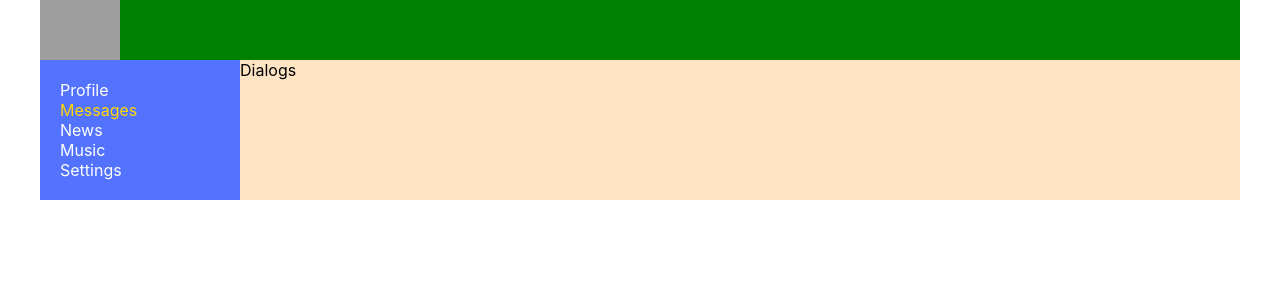
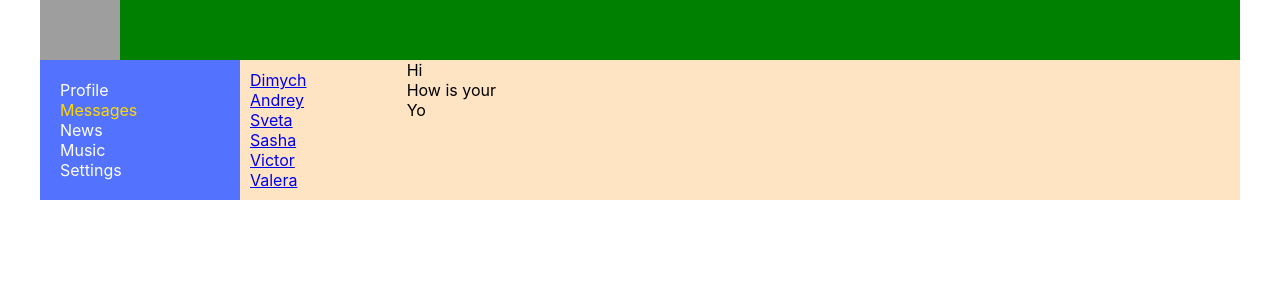
Before and after one commit to Yaha626/React-Social-Network, a React (Create React App) app: page /Dialogs in a window 1280 px wide. Shown: the top 300 px of the page. Built offline with nearby package versions, Linux system fonts and the light colour scheme; grey boxes are pictures that could not be loaded.

Commit message:
props from Dialogs

```diff
--- a/src/App.css
+++ b/src/App.css
@@ -11,4 +11,5 @@
 .app-wrapper-content {
   grid-area: c;
   background-color: bisque;
+
 }
--- a/src/components/Dialogs/Dialogs.jsx
+++ b/src/components/Dialogs/Dialogs.jsx
@@ -1,10 +1,41 @@
 import React from 'react';
-//import s from './Dialogs..module.css';
+import s from './Dialogs.module.css';
+import { NavLink } from 'react-router-dom';
+
+
+const DialogItem = (props) => {
+  return(
+       <div className= {s.dialog + ' ' + s.active}>
+           <NavLink to={'/Dialogs/1' + 'props.ID'}>{props.name}</NavLink>
+       </div>
+  )
+}
+
+const Message = (props) => {
+    return (
+    <div className={s.dialog}>{props.message}</div>
+    )
+}
+
 
 const Dialogs = () => {
-    return <div>
-        Dialogs
+    return (
+        <div className={s.dialogs}>
+    <div className={s.dialogsItems}>
+       <DialogItem name="Dimych" ID="1"/>
+       <DialogItem name="Andrey" ID="2"/>
+       <DialogItem name="Sveta" ID="3"/>
+       <DialogItem name="Sasha" ID="4"/>
+       <DialogItem name="Victor" ID="5"/>
+       <DialogItem name="Valera" ID="6"/>
     </div>
+    <div className={s.dialog}>
+        <Message message="Hi" />
+        <Message message="How is your" />
+        <Message message="Yo" />
+    </div>
+    </div>
+    )
 }
 
 export default Dialogs;
--- a/src/components/Dialogs/Dialogs.module.css
+++ b/src/components/Dialogs/Dialogs.module.css
@@ -0,0 +1,26 @@
+.dialogs {
+    display: grid;
+    grid-template-rows: 60px 1fr;
+    grid-template-columns: 2fr 10fr;
+}
+
+.dialogsItems{
+    padding: 10px;
+
+}
+
+.dialogsItems .active {
+    color: gold;
+}
+.dialog {
+
+}
+
+.messages {
+    padding: 10px;
+
+}
+
+.message {
+
+}
--- a/src/components/Profile/MyPosts/MyPosts.jsx
+++ b/src/components/Profile/MyPosts/MyPosts.jsx
@@ -4,17 +4,21 @@
 
 const MyPosts = () => {
     return <div className={s.content}>
+        <div className={s.postsBlock}>
+            <h3>my posts</h3>
         <div>
-        my posts
                 <div>
                     <textarea ></textarea>
+                </div>
+                <div>
                     <button>Add post</button>
-           <button>Remove</button>
+                </div>
+
 
             </div>
             <div className={s.posts}>
-            <Post message="Hi, how are you?" likeCount="5"/>
-            <Post message="It's my first post" likeCount="15"/>
+                <Post message="Hi, how are you?" likeCount="5" />
+                <Post message="It's my first post" likeCount="15" />
 
             </div>
         </div>
--- a/src/components/Profile/MyPosts/MyPosts.module.css
+++ b/src/components/Profile/MyPosts/MyPosts.module.css
@@ -1,4 +1,7 @@
-.content{
-    grid-area: c;
-    background-color: bisque;
-  }
+.postsBlock {
+  padding: 10px;
+}
+
+.posts {
+  margin-top: 10px;
+}
--- a/src/components/Profile/Profile.jsx
+++ b/src/components/Profile/Profile.jsx
@@ -1,18 +1,13 @@
 import React from 'react';
-import s from './Profile.module.css';
+//import s from './Profile.module.css';
 import MyPosts from './MyPosts/MyPosts'
+import ProfileInfo from './ProfileInfo/ProfileInfo'
 
 const Profile = () => {
     return <div >
-        <div>
-            <img src="http://fotorelax.ru/wp-content/uploads/2016/03/Beautiful-photos-and-pictures-on-various-subjects-01-1024x640.jpg"></img>
-        </div>
-        <div>
-            <img src="https://encrypted-tbn0.gstatic.com/images?q=tbn%3AANd9GcQkEv-qnBqsUcDsmv7YgbjYzI1v0kdkQ404A0QuQ6EgXjWiXQ6z"></img>
-      ava + description
-    </div>
+        <ProfileInfo/>
         <MyPosts />
     </div>
 }
 
-export default Profile
+export default Profile;
--- /dev/null
+++ b/src/components/Profile/ProfileInfo/ProfileInfo.jsx
@@ -0,0 +1,19 @@
+import React from 'react';
+import s from './ProfileInfo.module.css';
+
+
+const ProfileInfo = () => {
+    return (
+        <div>
+            <div>
+                <img src="http://fotorelax.ru/wp-content/uploads/2016/03/Beautiful-photos-and-pictures-on-various-subjects-01-1024x640.jpg"></img>
+            </div>
+            <div className="discriptionBlock">
+                <img src="https://encrypted-tbn0.gstatic.com/images?q=tbn%3AANd9GcQkEv-qnBqsUcDsmv7YgbjYzI1v0kdkQ404A0QuQ6EgXjWiXQ6z"></img>
+      ava + description
+           </div>
+        </div>
+    )
+}
+
+export default ProfileInfo
--- /dev/null
+++ b/src/components/Profile/ProfileInfo/ProfileInfo.module.css
@@ -0,0 +1,3 @@
+.discriptionBlock{
+    padding: 10px;
+  }
```
Also changed, not shown: src/components/Profile/MyPosts/Post copy/MyPosts.jsx (deleted), src/components/Profile/MyPosts/Post copy/MyPosts.module.css (deleted). Lines whose indentation alone changed are shown as unchanged.
